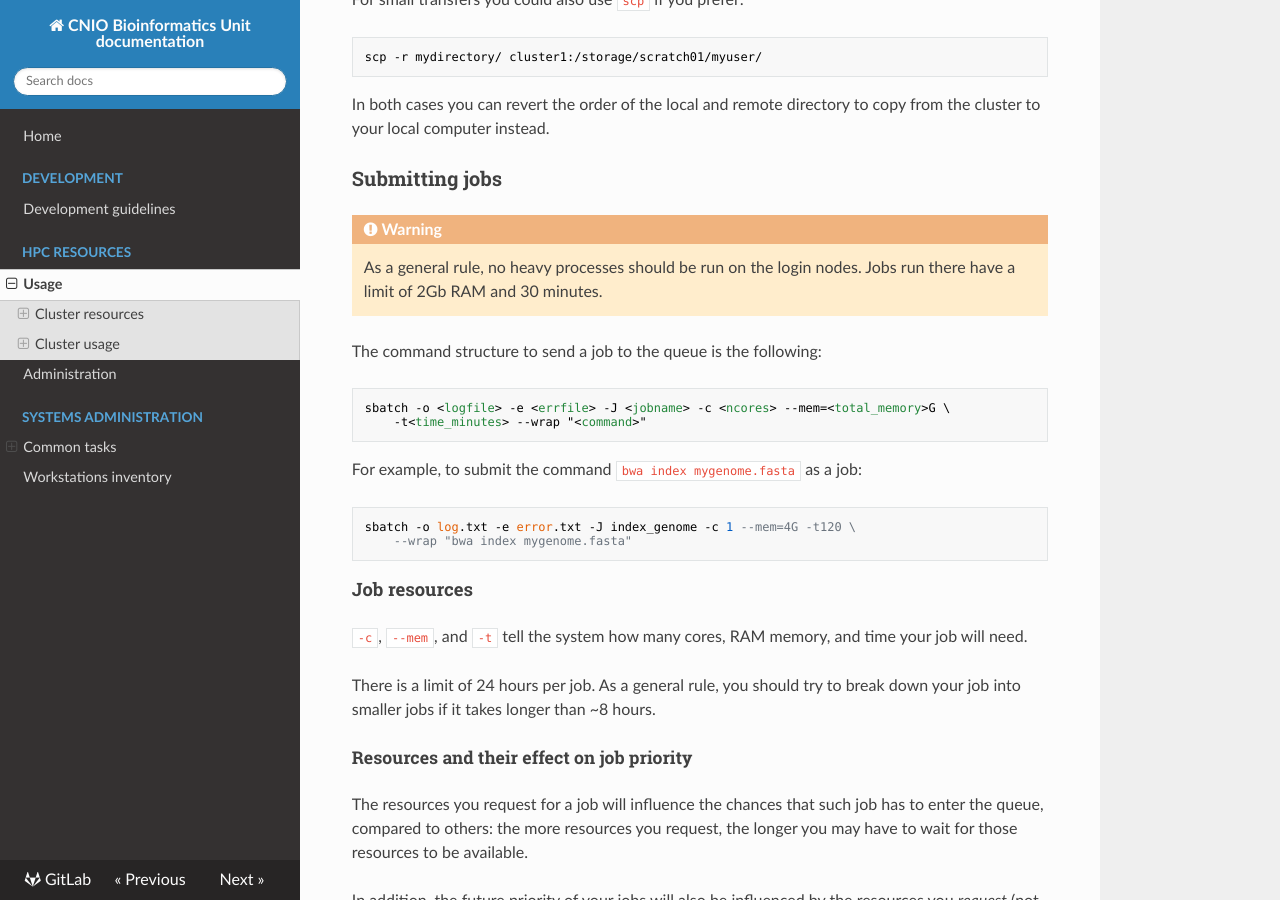
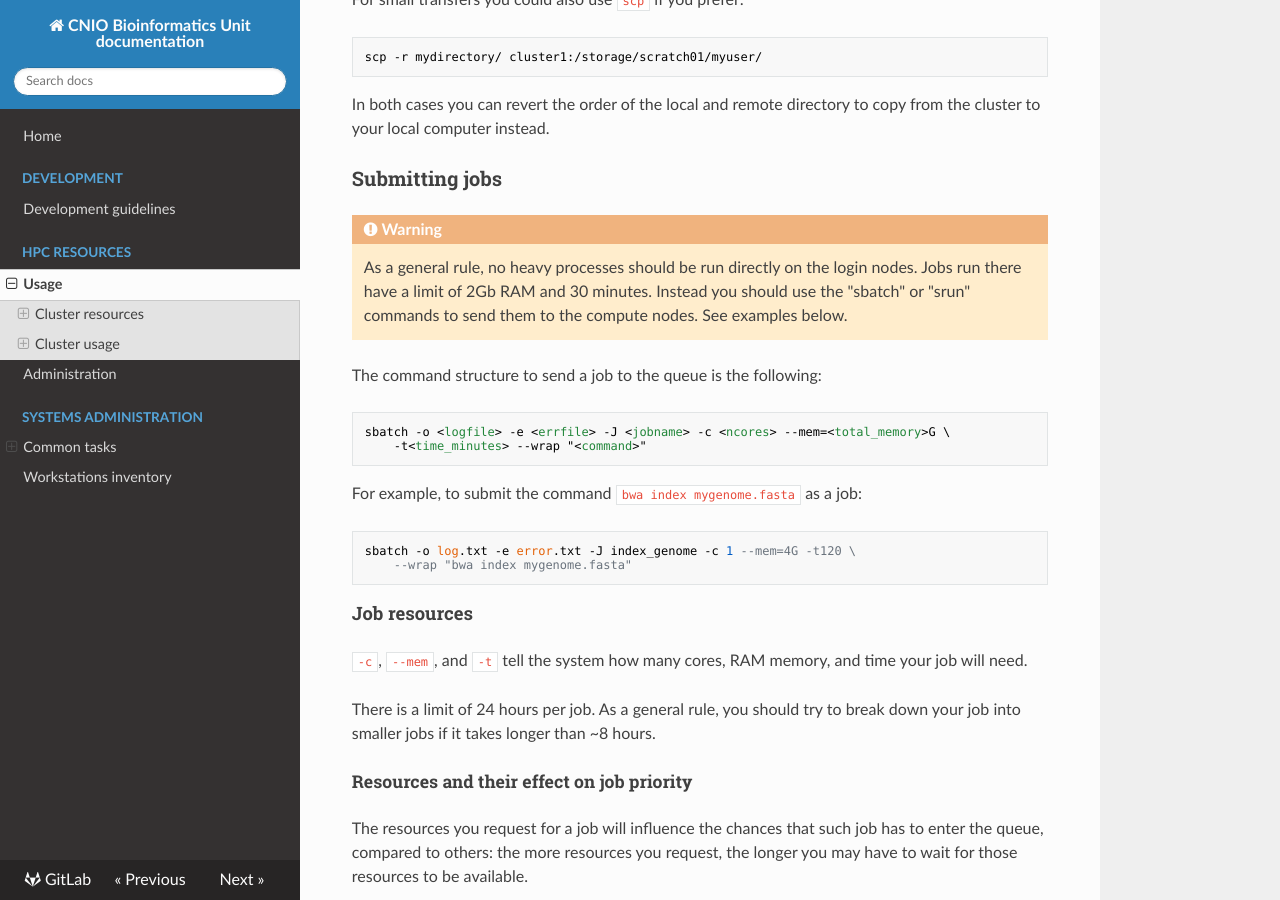
Before and after one commit to cnio-bu/cnio-bu.github.io, an MkDocs documentation site: the page built from docs/hpc/usage.md, in a window 1280 px wide and 900 px high, scrolled down 2206 px. Built offline with MkDocs 1.6.1, drawn with Linux system fonts in a browser that asks for light colours; nearby versions of some CDN libraries.

Commit message:
Clarify running on login nodes vs queue

```diff
--- a/docs/hpc/usage.md
+++ b/docs/hpc/usage.md
@@ -100,8 +100,9 @@ the cluster to your local computer instead.
 
 !!! Warning
 
-    As a general rule, no heavy processes should be run on the login nodes. Jobs
-    run there have a limit of 2Gb RAM and 30 minutes.
+    As a general rule, no heavy processes should be run directly on the login nodes. Jobs
+    run there have a limit of 2Gb RAM and 30 minutes. Instead you should use the "sbatch"
+    or "srun" commands to send them to the compute nodes. See examples below.
 
 The command structure to send a job to the queue is the following:
 
```
